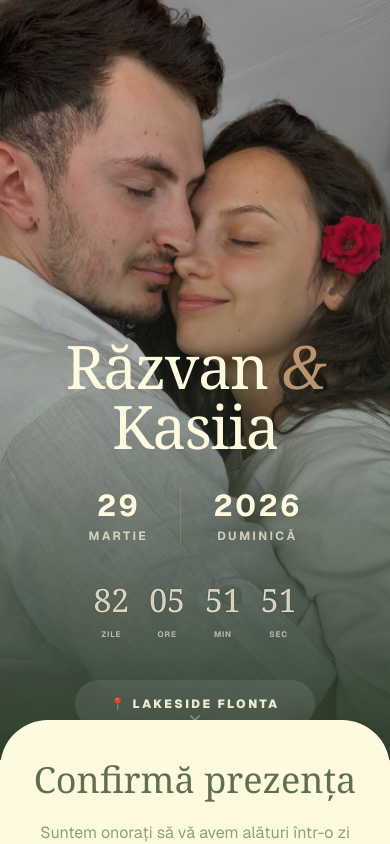
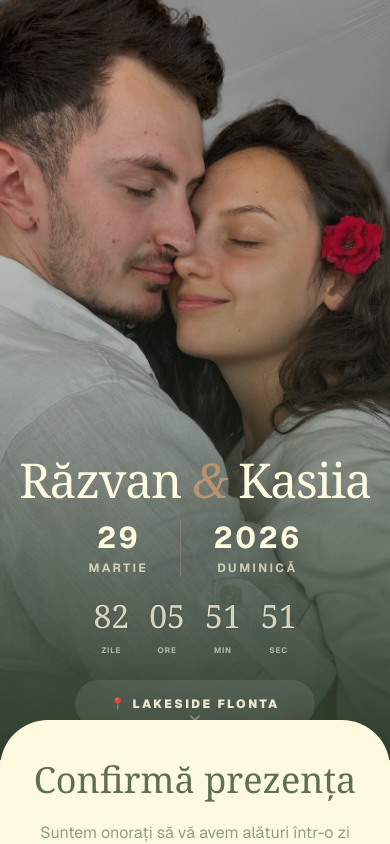
Before and after one commit to RazvanAga/razvanaga, a Next.js app: page /kasiia in a window 390 px wide. Shown: the top 844 px of the page. Built offline with nearby package versions, Linux system fonts and the light colour scheme.

Commit message:
modificari2

```diff
--- a/app/kasiia/page.tsx
+++ b/app/kasiia/page.tsx
@@ -381,11 +381,11 @@ export default function KasiiaPage() {
 
         {/* Hero Content */}
         <div className="absolute top-[50%] bottom-0 left-0 right-0 flex flex-col items-center justify-end pb-8 text-center text-[#FEFAE0] sm:pb-20">
-          <h1 className="font-serif text-6xl font-medium tracking-tight sm:text-8xl">
+          <h1 className="font-serif text-5xl font-medium tracking-tight sm:text-8xl">
             Răzvan <span className="text-[#B99470] italic">&</span> Kasiia
           </h1>
 
-          <div className="mt-8 flex items-center gap-8 text-xs font-bold uppercase tracking-[0.2em] sm:text-sm">
+          <div className="mt-4 flex items-center gap-8 text-xs font-bold uppercase tracking-[0.2em] sm:mt-8 sm:text-sm">
             <div className="flex flex-col items-center gap-1">
               <span className="text-3xl font-bold">29</span>
               <span className="opacity-70">Martie</span>
@@ -398,11 +398,11 @@ export default function KasiiaPage() {
           </div>
 
           {/* Countdown Timer */}
-          <div className="mt-8">
+          <div className="mt-4 sm:mt-8">
             <CountdownTimer />
           </div>
 
-          <div className="mt-10 flex flex-col items-center gap-4">
+          <div className="mt-6 flex flex-col items-center gap-4 sm:mt-10">
             <a
               href="https://www.google.com/maps/place/LakeSide+Pool+%26+Ballroom"
               target="_blank"
```
